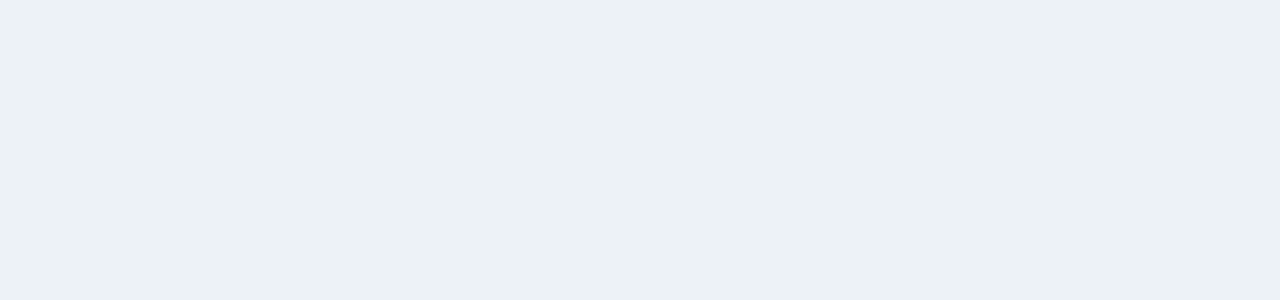
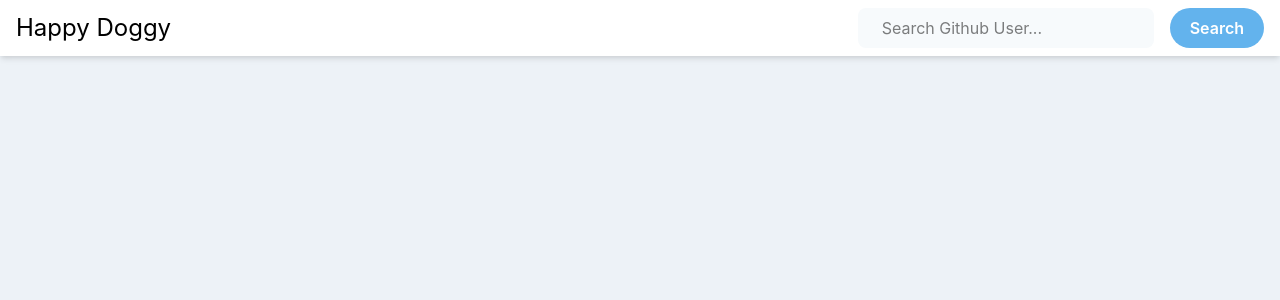
Before and after one commit to albizan/git-finder, a React (Create React App) app: page / in a window 1280 px wide. Shown: the top 300 px of the page. Built offline with nearby package versions, Linux system fonts and the light colour scheme.

Commit message:
Import and display Navbar

```diff
--- a/src/App.jsx
+++ b/src/App.jsx
@@ -1,7 +1,12 @@
 import React from 'react'
+import Navbar from './components/Navbar'
 
 function App() {
-  return <div></div>
+  return (
+    <div>
+      <Navbar />
+    </div>
+  )
 }
 
 export default App
```
